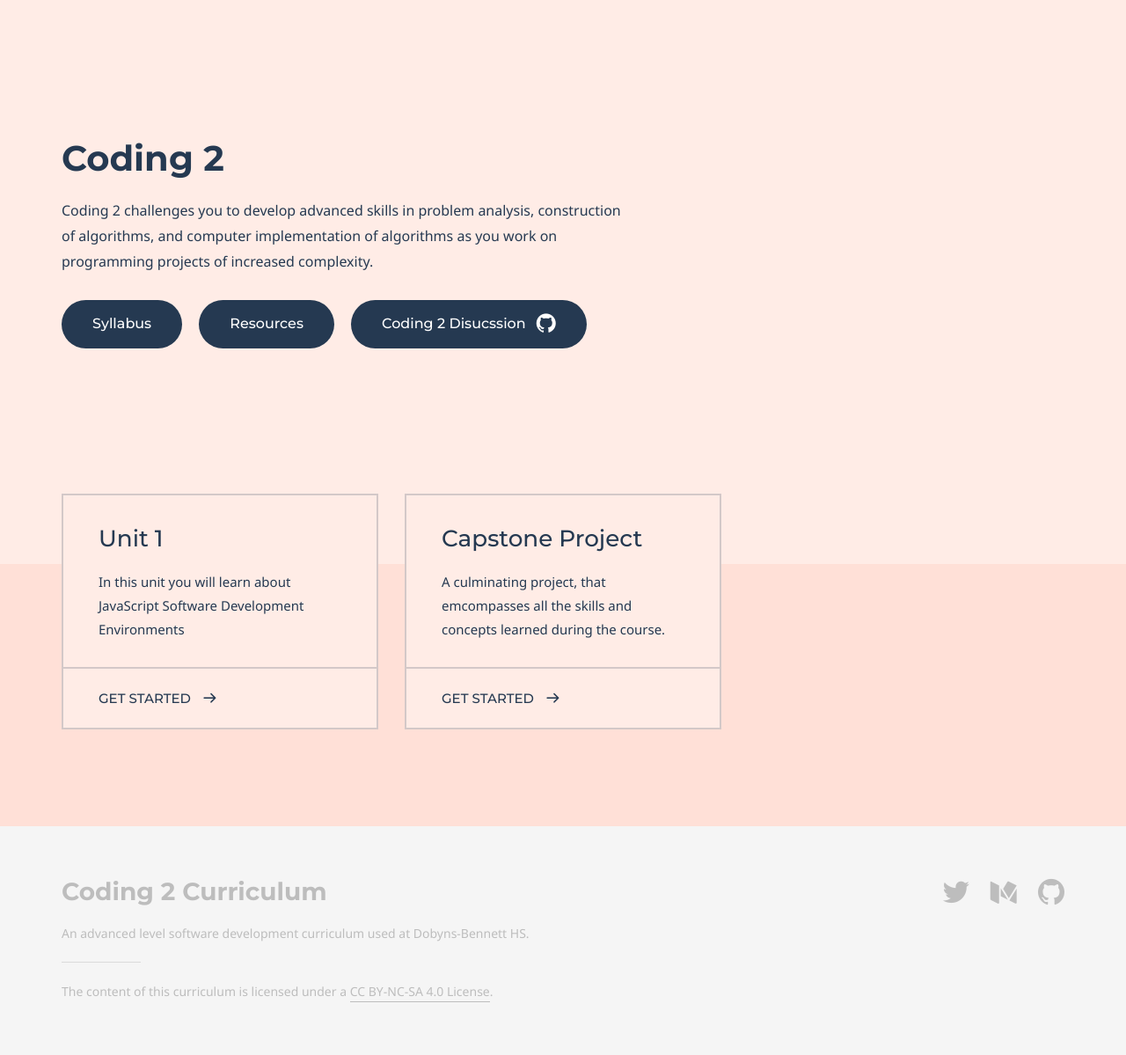
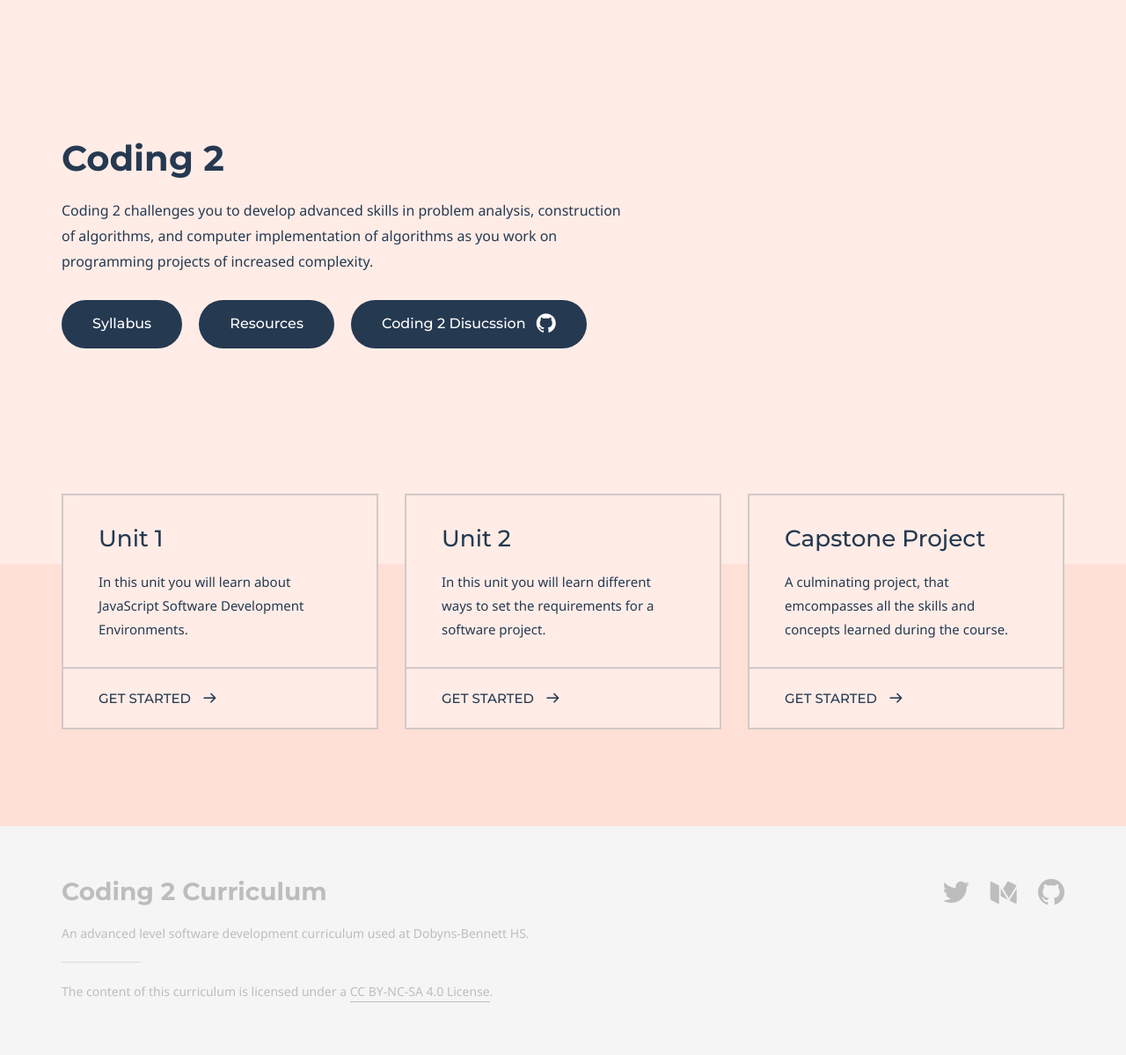
Before and after one commit to db-cs/C2-Curriculum, a Jekyll site: the page built from index.md, in a window 1280 px wide. Shown: the whole page at 88% size. Built offline with Jekyll 4.4.1, drawn with Linux system fonts in a browser that asks for light colours; some web fonts are replaced.

Commit message:
Add unit 2 content

```diff
--- a/index.md
+++ b/index.md
@@ -23,13 +23,13 @@ buttons:
 # Grid navigation
 grid_navigation:
     - title: Unit 1
-      excerpt: In this unit you will learn about JavaScript Software Development Environments
+      excerpt: In this unit you will learn about JavaScript Software Development Environments.
       cta: Get started
       url: '/u1'
-    # - title: Unit 2
-    #   excerpt: Section description
-    #   cta: Get started
-    #   url: '#'
+    - title: Unit 2
+      excerpt: In this unit you will learn different ways to set the requirements for a software project.
+      cta: Get started
+      url: '/u2'
     # - title: Unit 3
     #   excerpt: Section description
     #   cta: Get started
```
Also changed, not shown: u2/c1/index.md (added, +44 -0 lines), u2/index.md (added, +46 -0 lines), u2/p1/index.md (added, +36 -0 lines), u2/c1/full-user-story-map.png (added), u2/c1/persona.png (added), u2/c1/user-stories.png (added), u2/p1/storymap.jpg (added), u2/weeksof.png (added), 1 other file.
